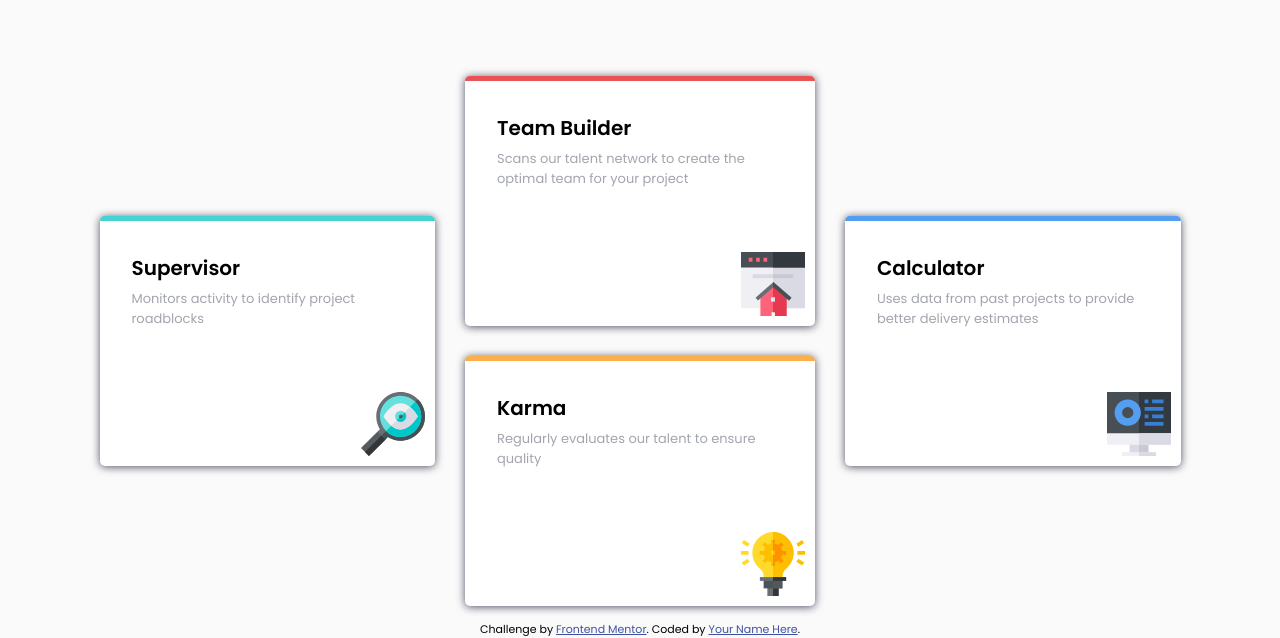
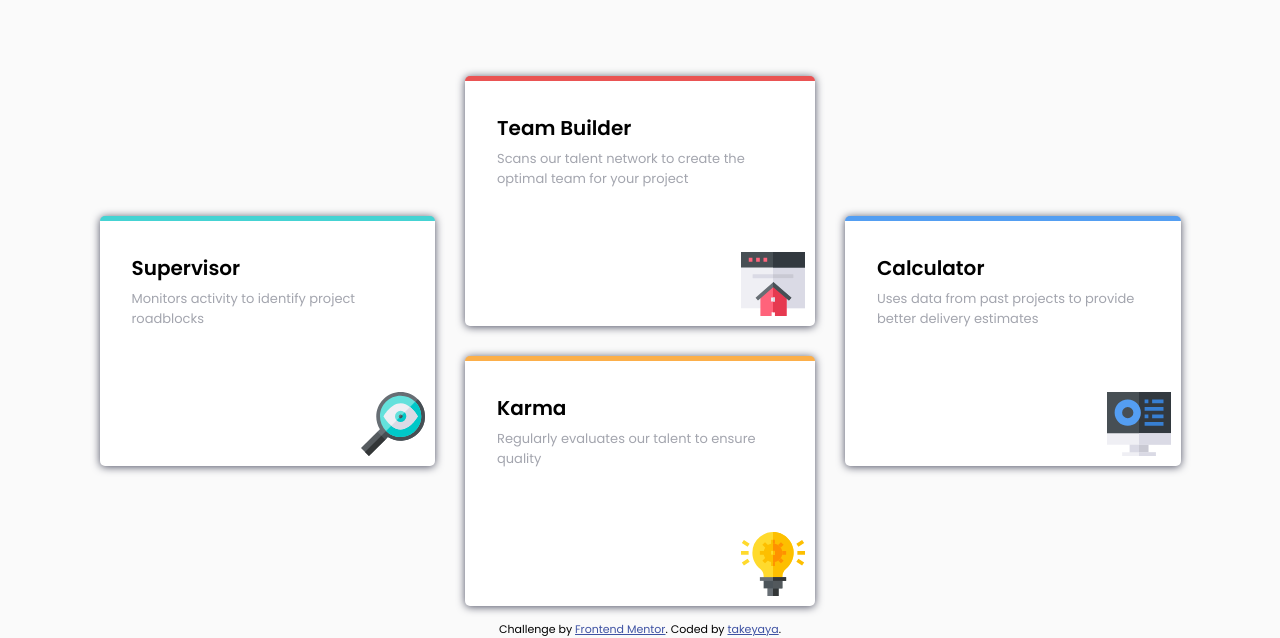
Before and after one commit to ttakeyaya/four-card-feature, a website: page index.html in a window 1280 px wide. Shown: the part 258-896 px from the top of the page. Drawn offline with Linux system fonts and the light colour scheme.

Commit message:
add screenshot.jpg and wrote README.md

```diff
--- a/index.html
+++ b/index.html
@@ -57,7 +57,7 @@
   <footer>
     <p class="attribution">
       Challenge by <a href="https://www.frontendmentor.io?ref=challenge" target="_blank">Frontend Mentor</a>.
-      Coded by <a href="#">Your Name Here</a>.
+      Coded by <a href="#">takeyaya</a>.
     </p>
   </footer>
 </body>
```
Also changed, not shown: README-template.md (deleted), README.md, screenshot.jpg (added), 1 other file.
